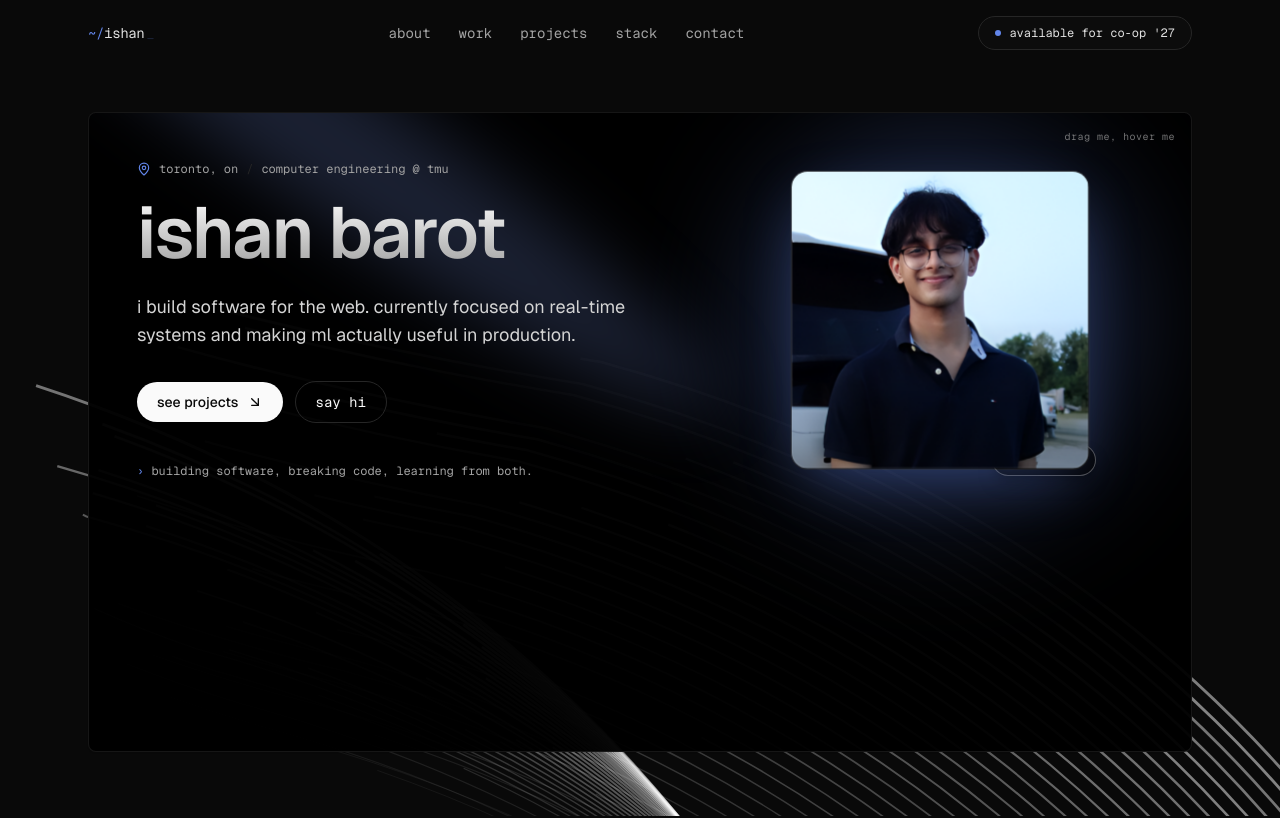
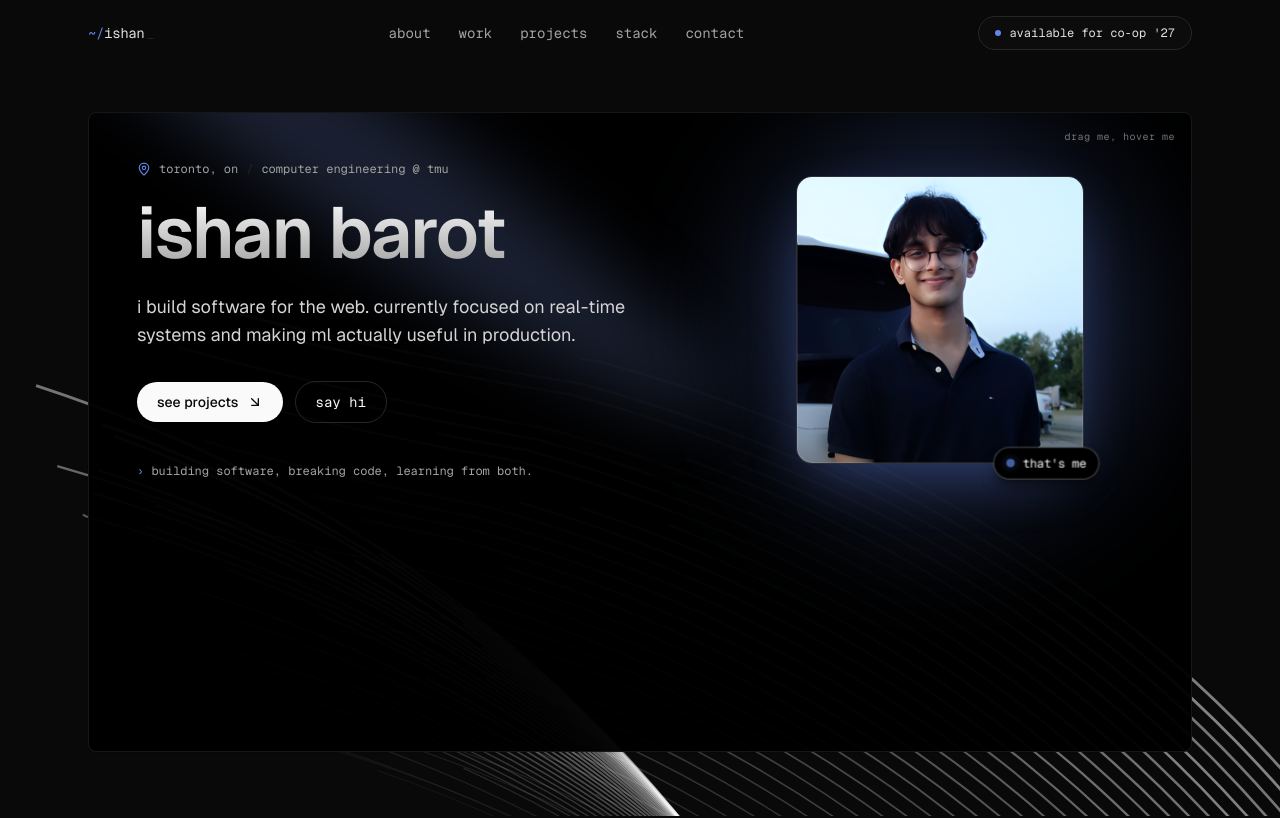
Before and after one commit to ishan-barot/portfolio, a Next.js app: page / in a window 1280 px wide. Shown: the top 818 px of the page. Built offline with nearby package versions, Linux system fonts and the light colour scheme.

Commit message:
lift that's me pill in front of portrait in 3d space

```diff
--- a/components/ui/interactive-portrait.tsx
+++ b/components/ui/interactive-portrait.tsx
@@ -101,7 +101,7 @@ export function InteractivePortrait() {
         <div
           className="relative size-56 md:size-72 rounded-2xl overflow-hidden border border-white/15 shadow-[0_20px_60px_-15px_rgba(100,136,234,0.4)] bg-black/40"
           style={{
-            transform: 'translateZ(50px)',
+            transform: 'translateZ(0)',
             willChange: 'transform',
             backfaceVisibility: 'hidden',
           }}
@@ -123,9 +123,9 @@ export function InteractivePortrait() {
         </div>
 
         <div
-          className="absolute -bottom-3 -right-3 flex items-center gap-2 rounded-full bg-black border border-white/30 px-3 py-1.5 font-mono text-[12px] tracking-tight text-white lowercase pointer-events-none shadow-lg shadow-black/50"
+          className="absolute -bottom-3 -right-3 z-10 flex items-center gap-2 rounded-full bg-black border border-white/30 px-3 py-1.5 font-mono text-[12px] tracking-tight text-white lowercase pointer-events-none shadow-lg shadow-black/50"
           style={{
-            transform: 'translateZ(0)',
+            transform: 'translateZ(30px)',
             backfaceVisibility: 'visible',
             WebkitFontSmoothing: 'antialiased',
             textRendering: 'geometricPrecision',
```
